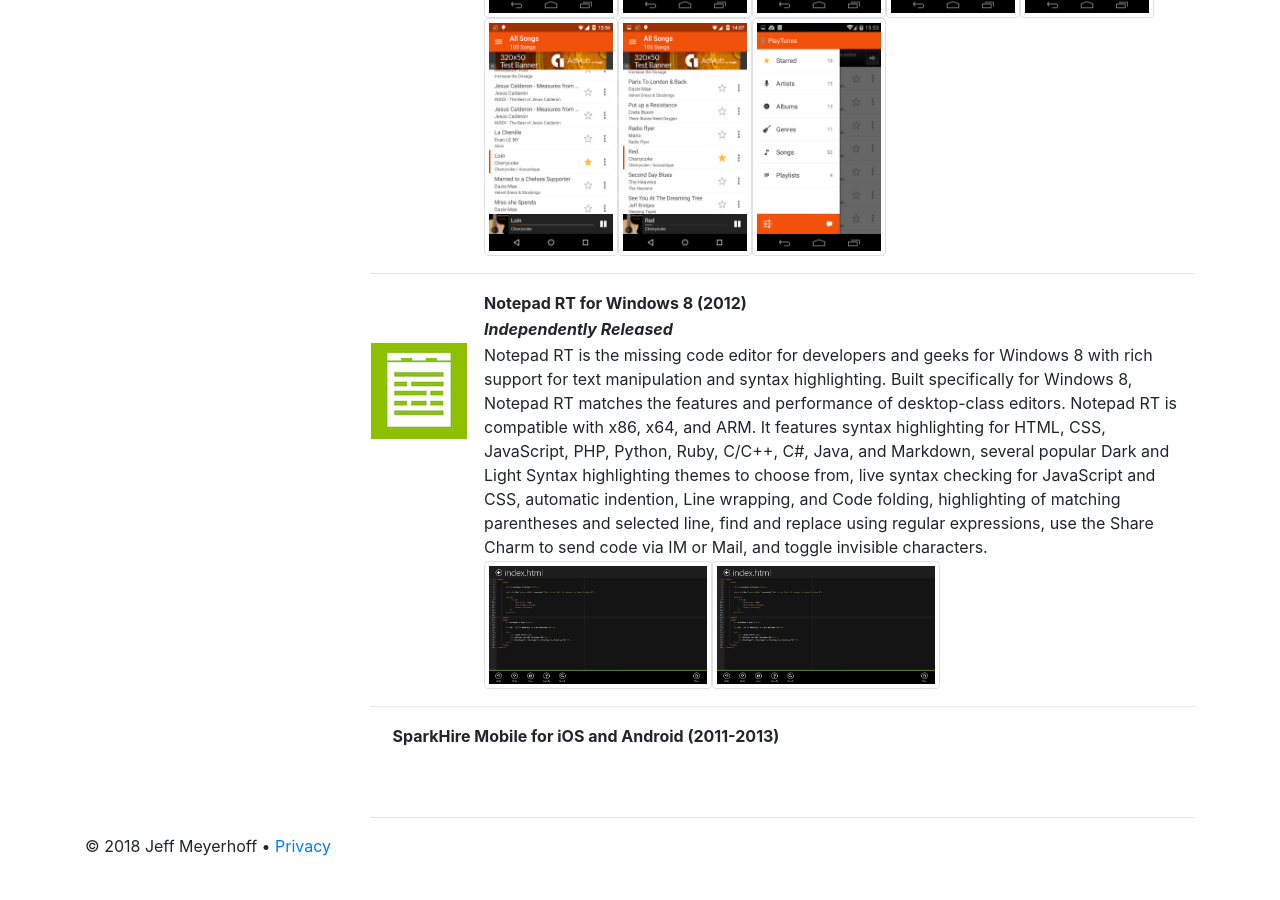
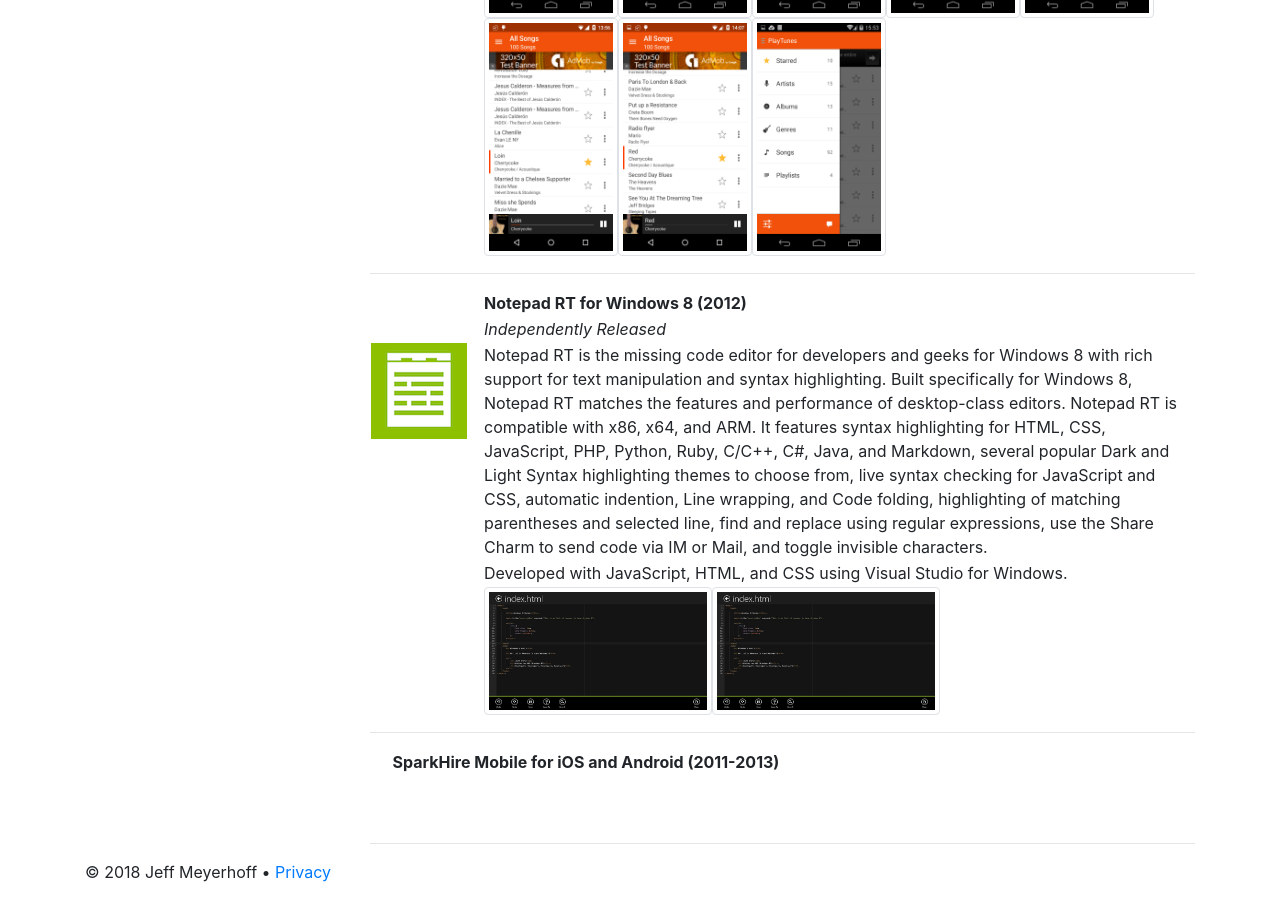
Before and after one commit to jeffington/jeffington.github.io, a Jekyll site: the page built from projects/index.md, in a window 1280 px wide and 900 px high, scrolled down 1232 px. Built offline with Jekyll 4.4.1, drawn with Linux system fonts in a browser that asks for light colours; before the commit the page ends 2106 px from its top, so only the background shows below that.

Commit message:
Updated language description for Notepad RT

```diff
--- a/projects/index.md
+++ b/projects/index.md
@@ -60,9 +60,10 @@ title: Projects
 
 |---|---|
 ||Notepad RT for Windows 8 (2012)|
+|---|---|
 ||_Independently Released_|
-|---|---|
 |![Notepad RT App Icon](/assets/images/projects/notepadrt/notepadrt-app-icon-96.png)|Notepad RT is the missing code editor for developers and geeks for Windows 8 with rich support for text manipulation and syntax highlighting. Built specifically for Windows 8, Notepad RT matches the features and performance of desktop-class editors. Notepad RT is compatible with x86, x64, and ARM. It features syntax highlighting for HTML, CSS, JavaScript, PHP, Python, Ruby, C/C++, C#, Java, and Markdown, several popular Dark and Light Syntax highlighting themes to choose from, live syntax checking for JavaScript and CSS, automatic indention, Line wrapping, and Code folding, highlighting of matching parentheses and selected line, find and replace using regular expressions, use the Share Charm to send code via IM or Mail, and toggle invisible characters.|
+||Developed with JavaScript, HTML, and CSS using Visual Studio for Windows.|
 ||<img src="/assets/images/projects/notepadrt/notepadrt-screenshot1.jpg" alt="" class="img-thumbnail" style="width: 228px; height: 128px;"><img src="/assets/images/projects/notepadrt/notepadrt-screenshot2.jpg" alt="" class="img-thumbnail" style="width: 228px; height: 128px;">|
 
 ---
```
